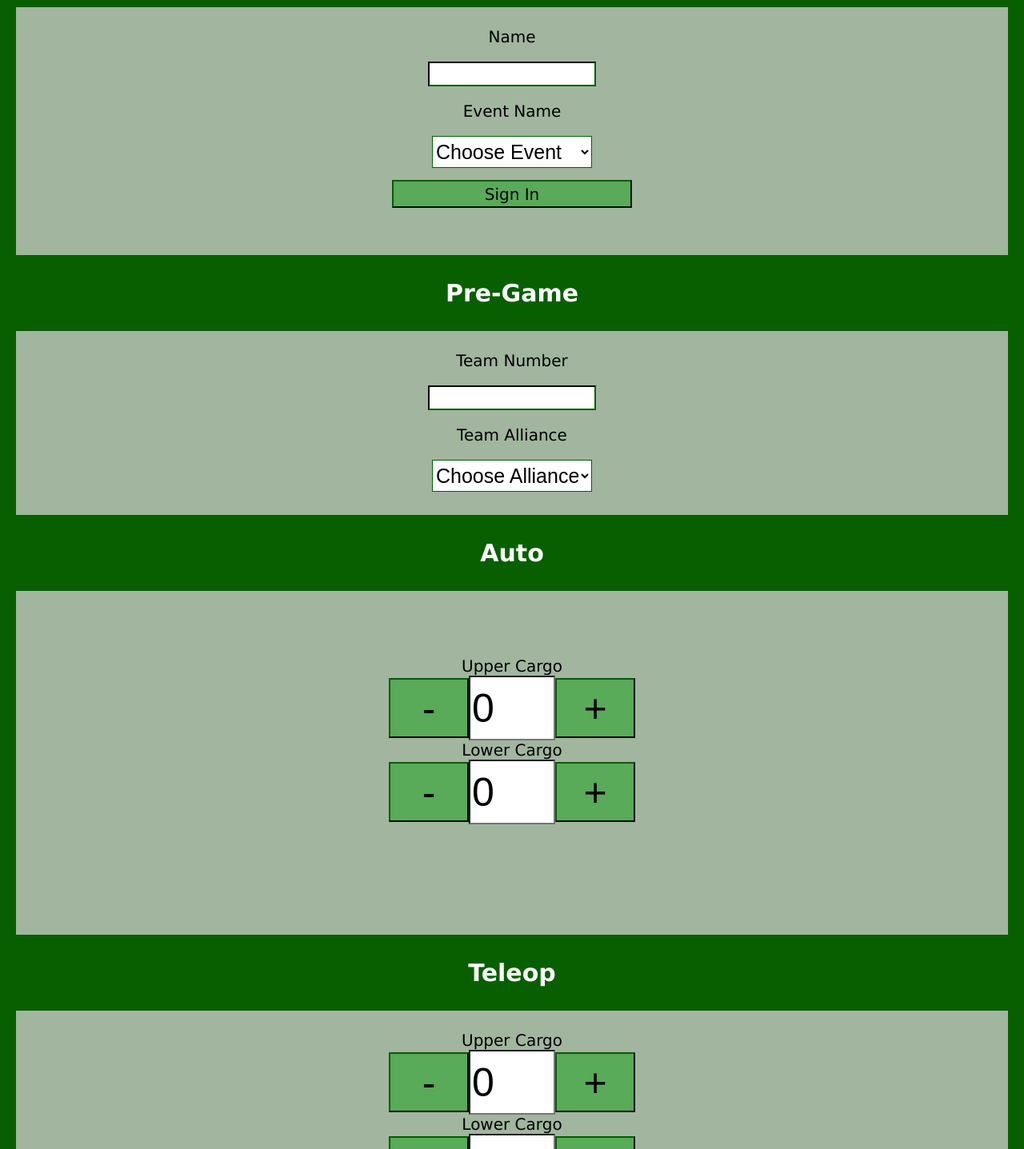
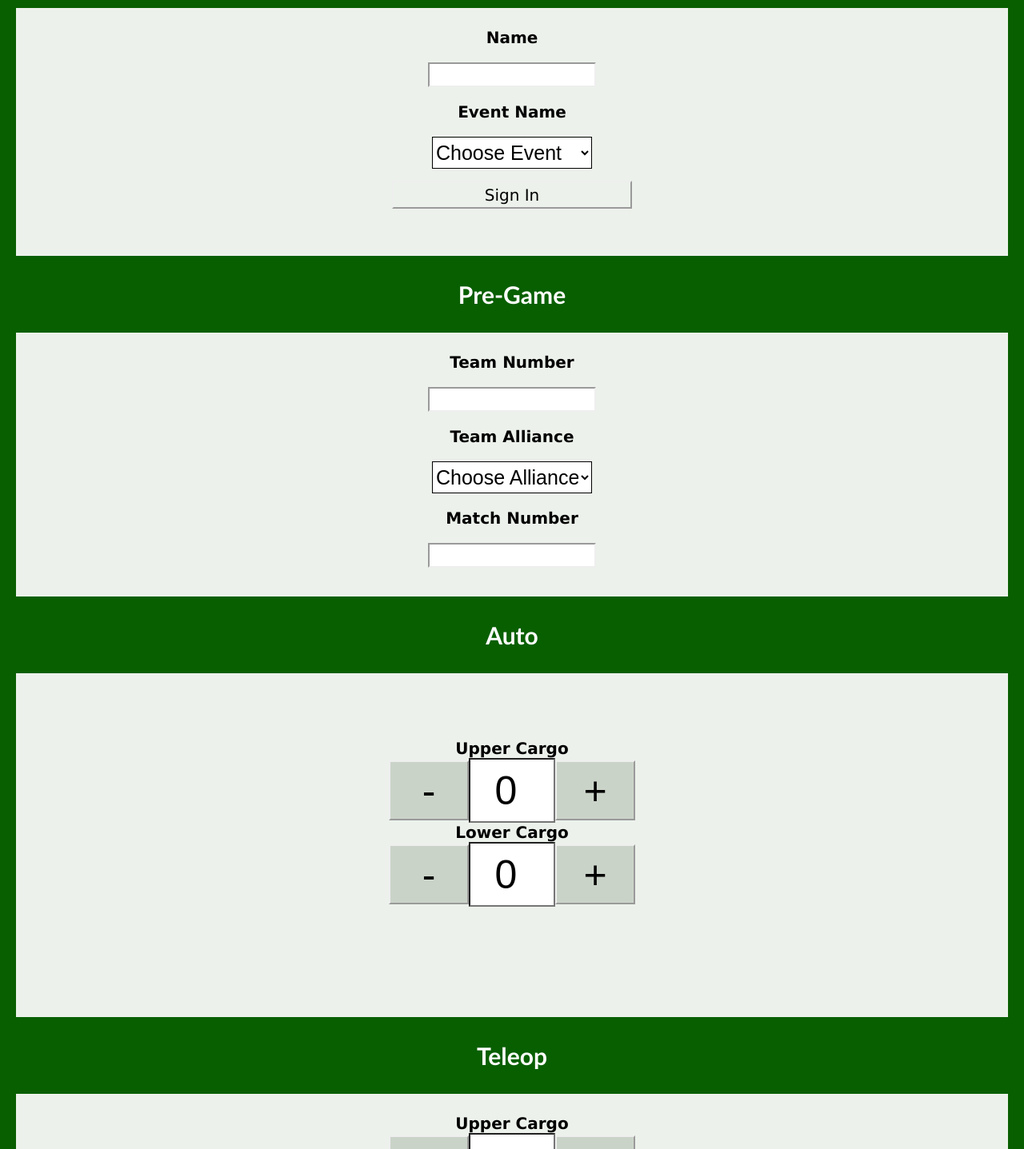
Before and after one commit to 4201VitruvianBots/ScoutingApp2023, a React (Create React App) app: page / in a window 1280 px wide. Shown: the part 140-1577 px from the top of the page at 80% size. Built offline with nearby package versions, Linux system fonts and the light colour scheme.

Commit message:
Added match number and fixed bugs

```diff
--- a/src/App.css
+++ b/src/App.css
@@ -2,7 +2,7 @@
 
 .App {
   text-align: center;
-  font-size: 100;
+  font-size: 103.5;
 }
 
 .App-header {
@@ -39,7 +39,7 @@ padding:6px;
 .title-in-green, .subtitle-in-green{
   font-weight: 300;
   padding:6px;
-  color:white;
+  color:black;
   }
 
 .title-in-green{
--- a/src/Pages.js
+++ b/src/Pages.js
@@ -17,12 +17,12 @@ function SignIn(props) {
             <p className="section-label">Sign-In</p>
             <form onSubmit={props.onSubmit} action="#">
                 <div className="areaSI">
-                    <label className="item-label" htmlFor="Sname" >Name </label>
+                    <label className="item-label" htmlFor="Sname" ><strong>Name</strong> </label>
                     <br />
                     <br />
                     <input type="text" id="Sname" name="Sname" />
                     <br />
-                    <label className="item-label" htmlFor="Ename">Event Name </label>
+                    <label className="item-label" htmlFor="Ename"><strong>Event Name</strong> </label>
                     <br />
                     <br />
                     <select name="Ename" id="Ename" defaultValue="Choose">
@@ -42,12 +42,12 @@ function PreGame(props) {
         <Page selected={props.selected} className="page" id="pre-game">
             <p className="section-label">Pre-Game</p>
             <div className="areaPG">
-                <label className="item-label" htmlFor="Num">Team Number </label>
+                <label className="item-label" htmlFor="Num"><strong>Team Number</strong> </label>
                 <br />
                 <br />
                 <input className="text-input" type="text" id="Num" name="Num" />
                 <br />
-                <label className="item-label" htmlFor="Alliance">Team Alliance </label>
+                <label className="item-label" htmlFor="Alliance"><strong>Team Alliance</strong> </label>
                 <br />
                 <br />
                 <select name="Alliance" id="Alliance" defaultValue="Choose">
@@ -55,6 +55,11 @@ function PreGame(props) {
                     <option value="Red">Red Alliance</option>
                     <option value="Blue">Blue Alliance</option>
                 </select>
+                <br></br>
+                <label className="item-label" htmlFor="Match Number"><strong>Match Number</strong></label>
+                <br />
+                <br />
+                <input className="text-input" type="text" id="Num" name="Num" />
             </div>
 
         </Page>
@@ -69,9 +74,9 @@ function Auto(props) {
             <br/>
             <br/>
             <br/>
-            <label className="item-label" htmlFor="autoUp">Upper Cargo</label>
+            <label className="item-label" htmlFor="autoUp"><strong>Upper Cargo</strong></label>
                 <NumberInput id="autoUp"/>
-            <label className="item-label" htmlFor="autoLow">Lower Cargo</label>
+            <label className="item-label" htmlFor="autoLow"><strong>Lower Cargo</strong></label>
                 <NumberInput id="autoLow"/>
            </div>
         </Page>
@@ -83,13 +88,13 @@ function TeleOp(props) {
         <Page selected={props.selected} id="tele-op">
             <p className="section-label">Teleop</p>
             <div className="areaTE">
-                <label className="item-label" htmlFor="teleopUp">Upper Cargo</label>
+                <label className="item-label" htmlFor="teleopUp"><strong>Upper Cargo</strong></label>
                 <NumberInput id="teleopUp" />
-                <label className="item-label" htmlFor="teleopLow">Lower Cargo</label>
+                <label className="item-label" htmlFor="teleopLow"><strong>Lower Cargo</strong></label>
                 <NumberInput id="teleopLow" />
-                <label className="item-label" htmlFor="foul">Fouls</label>
+                <label className="item-label" htmlFor="foul"><strong>Fouls</strong></label>
                 <NumberInput id="foul" />
-                <label className="item-label" htmlFor="tfoul">Tech Fouls</label>
+                <label className="item-label" htmlFor="tfoul"><strong>Tech Fouls</strong></label>
                 <NumberInput id="tfoul" />
             </div>
         </Page>
--- a/src/index.css
+++ b/src/index.css
@@ -1,33 +1,47 @@
  :root {
    --accent-1: white;
-  --accent-2: #59aa59;
-  --accent-3: #005f00;
+   /* --accent-2: #59aa59;
+  --accent-3: #005f00; */
    --accent-4: #003800;
    --background-1: #085f00;
    /*--background-2: */
-  --background-3: #ffffff;
+   --background-3: #ecf2eb;
    --accent-default: var(--accent-3);
    --bg-color: var(--background-1);
    text-align: center;
  }
-.page-title{
+
+ .page-title {
    color: gray;
    font-size: 25px;
    font-family: 'Lucida Sans', 'Lucida Sans Regular', 'Lucida Grande', 'Lucida Sans Unicode', Geneva, Verdana, sans-serif;
    font-style: italic;
  }
-.section-label{
+
+ .section-label {
    color: white;
    font-size: 30px;
    font-weight: bold;
+
+   font-family: 'Lucida Sans',
+   'Lucida Sans Regular',
+   'Lucida Grande',
+   'Lucida Sans Unicode',
+   Geneva,
+   Verdana,
+   sans-serif,
+   bolded {
+     font-weight: bold;
+   }
+ }
+
+ .item-label {
+   color: black;
+   font-size: 20px;
    font-family: 'Lucida Sans', 'Lucida Sans Regular', 'Lucida Grande', 'Lucida Sans Unicode', Geneva, Verdana, sans-serif;
+   display: inline-block;
  }
-.item-label{
-  color:black;
-  font-size:20px;
-  font-family:'Lucida Sans', 'Lucida Sans Regular', 'Lucida Grande', 'Lucida Sans Unicode', Geneva, Verdana, sans-serif;
-  display:inline-block;
-}
+
  /* Standard area formatting, with testing color (orange). USE WHEN MAKING A NEW <DIV></DIV> OR SECTION
 .area {
   background-color: orange;
@@ -36,33 +50,46 @@
   padding:30px;
   margin: 10px;
 }*/
-.areaSI, .areaPG, .areaAU, .areaTE, .areaEG, .areaSaP {
-  background-color: #a1b59f;
-  min-width:300px;
-  padding:25px;
+ .areaSI,
+ .areaPG,
+ .areaAU,
+ .areaTE,
+ .areaEG,
+ .areaSaP {
+   background-color: #ecf2eb;
+   min-width: 300px;
+   padding: 25px;
    margin: 20px;
  }
+
  .areaSI {
    height: 260px;
  }
+
  .areaPG {
-  height: 180px;
+   height: 280px;
  }
+
  .areaAU {
    height: 380px;
+   color:#b0c0b0;
  }
+
  .areaTE {
    height: 550px;
  }
+
  .areaEG {
    height: 450px;
-  color:black;
-  font-size:20px;
-  font-family:'Lucida Sans', 'Lucida Sans Regular', 'Lucida Grande', 'Lucida Sans Unicode', Geneva, Verdana, sans-serif;
+   color: black;
+   font-size: 20px;
+   font-family: 'Lucida Sans', 'Lucida Sans Regular', 'Lucida Grande', 'Lucida Sans Unicode', Geneva, Verdana, sans-serif;
  }
+
  .areaSaP {
    height: 650px;
  }
+
  body {
    margin: 0;
    font-family: 'Gill Sans', 'Gill Sans MT', Calibri, 'Trebuchet MS', sans-serif;
@@ -70,11 +97,12 @@ body {
    -webkit-font-smoothing: antialiased;
    -moz-osx-font-smoothing: grayscale;
    background-color: var(--bg-color);
-  color:var(--accent-1);
+   color: var(--accent-1);
  }
+
  button {
    border-color: var(--accent-3);
-  background-color:var(--accent-2);
+   background-color: var(--accent-2);
    display: block;
    width: 20%;
    height: 50px;
@@ -84,89 +112,105 @@ button {
    margin: 10px;
    font-family: 'Lucida Sans', 'Lucida Sans Regular', 'Lucida Grande', 'Lucida Sans Unicode', Geneva, Verdana, sans-serif;
  }
+
  input[type="button"] {
    border-color: var(--accent-3);
-  background-color:var(--accent-2);
+   background-color: var(--accent-2);
    display: block;
-  width:30;
-  height:40px;
-  font-size:20px;
+   width: 30;
+   height: 40px;
+   font-size: 20px;
  }
 
  select {
    border-color: var(--accent-3);
    background-color: var(--accent-1);
    display: block;
-  width:200px;
-  height:40px;
-  font-size:25px;
+   width: 200px;
+   height: 40px;
+   font-size: 25px;
    margin: 0 auto;
  }
 
  input[type="text"] {
    border-color: var(--accent-3);
-    background-color: var(--accent-1);
+   /* background-color: var(--accent-1); */
+   color: #b0c0b0;
    display: block;
-    width:17%;
-    height:25px;
-    font-size:20px;
+   width: 17%;
+   height: 25px;
+   font-size: 20px;
    margin: 0 auto;
+
  }
 
-.chonk{
-  display:inline !important;
+ .chonk {
+   display: inline !important;
    width: 100px !important;
    height: 75px !important;
-  font-size:50px !important;
+   font-size: 50px !important;
+  background-color:#003800;
+
+ }
+ input[type = button].chonk{
+  background-color:#cad3c8;
+
+
  }
 
  input[type="checkbox"] {
    border-color: var(--accent-3);
    background-color: var(--accent-1);
-  width:10%;
-  height:20px;
-  font-size:15px;
+   width: 10%;
+   height: 20px;
+   font-size: 15px;
    display: inline;
  }
 
  input[type="radio"] {
    border-color: var(--accent-3);
    background-color: var(--accent-1);
-  width:50px;
-  height:20px;
+   width: 50px;
+   height: 20px;
    display: inline;
  }
 
  input[type="number"] {
-  display:inline !important;
+   display: inline !important;
    background-color: var(--accent-1);
    width: 100px !important;
    height: 75px !important;
-  font-size:50px;
+   font-size: 50px;
+   text-align:center
  }
 
  .SAVE {
-  display:inline-block;
+   display: inline-block;
    width: 300px;
    height: 35px;
-  font-size:20px;
+   font-size: 20px;
    border-color: var(--accent-3);
-  background-color:var(--accent-2);
+   background-color: var(--accent-2);
    margin: 15px;
    font-family: 'Lucida Sans', 'Lucida Sans Regular', 'Lucida Grande', 'Lucida Sans Unicode', Geneva, Verdana, sans-serif;
  }
+.BlackBar {
+}
+
+
+
 
  .savept2 {
-  display:inline-block;
+   display: inline-block;
    width: 250px !important;
    height: 35px;
-  font-size:25px;
+   font-size: 25px;
    border-color: var(--accent-3);
-  background-color:var(--accent-2);
+   background-color: var(--accent-2);
  }
 
  .radioButtons {
-display:inline-block;
+   display: inline-block;
    text-align: left;
  }
 
```
Lines whose indentation alone changed are shown as unchanged.
